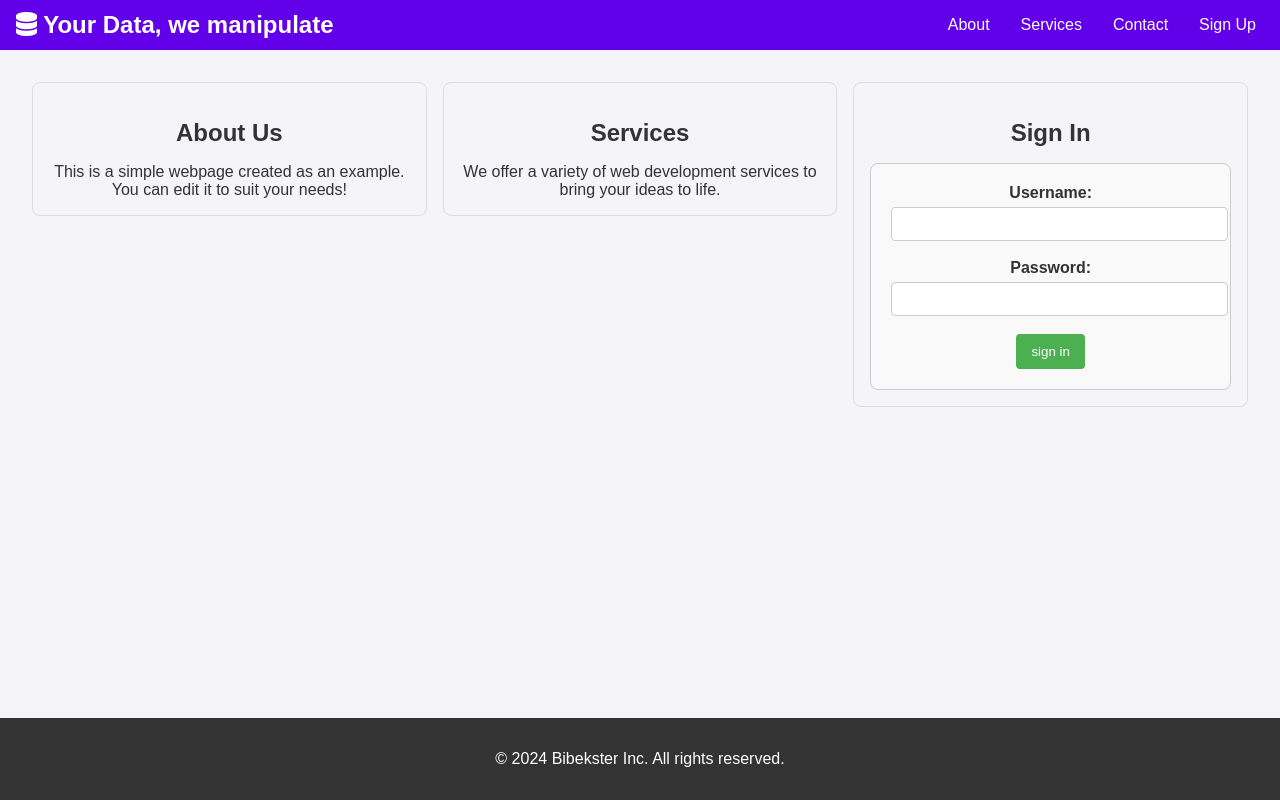
After one commit to Bibek-Repository/task-Bibekster, a Flask app: template templates/index.html in a window 1280 px wide. The commit adds this page. Run offline with Flask 3, Linux system fonts and the light colour scheme; the template is opened without the code that fills it, so the values that code supplies are empty.

Commit message:
toggle form

```diff
--- /dev/null
+++ b/app.py
@@ -0,0 +1,27 @@
+from flask import Flask, render_template, request
+from userdatabase import init_userdatabase, insert_user
+
+app = Flask(__name__)
+
+# Initialize the database
+init_userdatabase()
+
+@app.route('/')
+def home():
+    return render_template('index.html')
+
+@app.route('/submit_form2', methods=['POST'])
+def submit_form2():
+    # Retrieve the form data
+    username = request.form['username']
+    password = request.form['password']
+
+    # Insert data into the database
+    try:
+        insert_user(username, password)
+        return 'Form submitted successfully! Username and password stored in the database.'
+    except Exception as e:
+        return f'An error occurred: {str(e)}'
+
+if __name__ == '__main__':
+    app.run(debug=True)
--- /dev/null
+++ b/static/script.js
@@ -0,0 +1,19 @@
+function changeContent() {
+    document.getElementById('userlogin').style.display = 'none';
+    document.getElementById('usersignup').style.display = 'block';
+
+     // Update the nav link text and functionality
+    const toggleLink = document.querySelector('nav a.toggle');
+    toggleLink.textContent = 'Sign In';
+    toggleLink.setAttribute('onclick', 'showSignIn()');
+  }
+
+  function showSignIn() {
+    document.getElementById('userlogin').style.display = 'block';
+    document.getElementById('usersignup').style.display = 'none';
+
+      // Update the nav link text and functionality
+    const toggleLink = document.querySelector('nav a.toggle');
+    toggleLink.textContent = 'Sign Up';
+    toggleLink.setAttribute('onclick', 'changeContent()');
+  }
--- a/style.css
+++ b/static/style.css
@@ -74,7 +74,7 @@ footer {
 }
 
 /* align the form inputs */
-#userlogin form {
+#user form {
     max-width: 500px;
     margin: 0 auto;
     padding: 20px;
@@ -114,3 +114,7 @@ input[type="submit"] {
 input[type="submit"]:hover {
     background-color: #45a049;
 }
+
+#usersignup {
+    display: none;
+  }
--- /dev/null
+++ b/templates/index.html
@@ -0,0 +1,92 @@
+<!DOCTYPE html>
+<html lang="en">
+  <head>
+    <meta charset="UTF-8" />
+    <meta name="viewport" content="width=device-width, initial-scale=1.0" />
+    <title>Bibekster: Data analytics</title>
+    <link
+      href="https://cdnjs.cloudflare.com/ajax/libs/font-awesome/6.5.0/css/all.min.css"
+      rel="stylesheet"
+    />
+    <link rel="stylesheet" href="/static/style.css"/>
+  </head>
+  <body>
+    <header>
+      <div class="logo">
+        <i class="fas fa-database"></i> Your Data, we manipulate
+      </div>
+      <nav>
+        <a href="#about">About</a>
+        <a href="#services">Services</a>
+        <a href="#contact">Contact</a>
+        <a href="javascript:void(0);" class="toggle" onclick="changeContent()">Sign Up</a>
+      </nav>
+    </header>
+    <main>
+      <section id="about">
+        <h2>About Us</h2>
+        <p>
+          This is a simple webpage created as an example. You can edit it to
+          suit your needs!
+        </p>
+      </section>
+      <section id="services">
+        <h2>Services</h2>
+        <p>
+          We offer a variety of web development services to bring your ideas to
+          life.
+        </p>
+      </section>
+      <section id="user">
+        <div id="userlogin">
+        <h2>Sign In</h2>
+        <form action="submit_form" method="post">
+          <label for="name">Username:</label>
+          <input
+            type="text"
+            id="username"
+            name="username"
+            required
+          /><br /><br />
+
+          <label for="password">Password:</label>
+          <input
+            type="password"
+            id="password"
+            name="password"
+            required
+          /><br /><br />
+          <input type="submit" value="sign in" />
+        </form>
+    </div>
+        <!-- The content to be shown for Sign Up -->
+        <div id="usersignup">
+            <h2>Sign Up Form</h2>
+            <form action="/submit_form2" method="post">
+                <label for="username">Username:</label>
+                <input
+                  type="text"
+                  id="username"
+                  name="username"
+                  required
+                /><br /><br />
+
+                <label for="password">Password:</label>
+                <input
+                  type="password"
+                  id="password"
+                  name="password"
+                  required
+                /><br /><br />
+                <input type="submit" value="sign up" />
+              </form>
+        </div>
+
+      </section>
+    </main>
+    <footer>
+      <p>&copy; 2024 Bibekster Inc. All rights reserved.</p>
+    </footer>
+    <script src="/static/script.js"></script>
+  </body>
+</html>
```
Also changed, not shown: database.py (+9 -0 lines), index.html (deleted, +0 -55 lines), userdatabase.py (added, +28 -0 lines), users.db (added).
